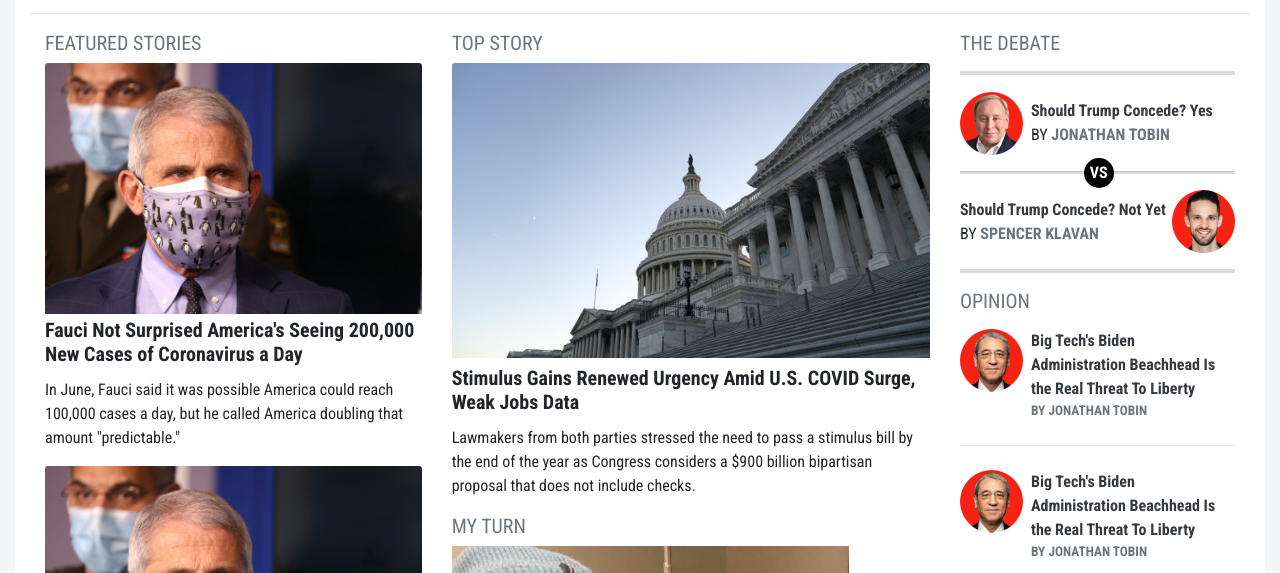
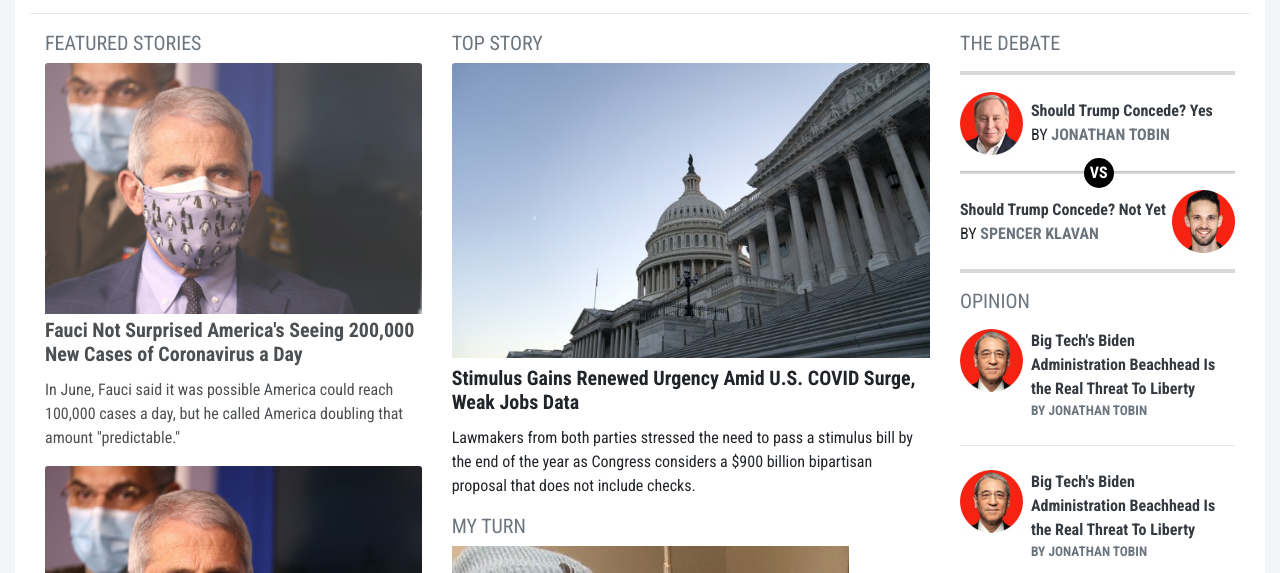
Before and after one commit to luisvinicius09/newsweek-webpage, a website: page index.html in a window 1280 px wide. In both pictures the pointer is over the element 233 px from the left and 483 px from the top of the page. Shown: the part 227-800 px from the top of the page. Drawn offline with nearby package versions, Linux system fonts and the light colour scheme.

Commit message:
Add opacity when hover articles

```diff
--- a/assets/css/styles.css
+++ b/assets/css/styles.css
@@ -9,6 +9,15 @@ html body {
 footer a {
   text-decoration: none;
   color: black;
+}
+
+article {
+  transition: opacity 0.3s;
+}
+
+article:hover {
+  cursor: pointer;
+  opacity: 80%;
 }
 
 .main-header {
@@ -224,6 +233,7 @@ h4 a:hover {
   transform: scale(1.1);
 }
 
+
 @media only screen and (min-width: 768px) {
   .news-wrapper .f-column {
     position: sticky;
```
